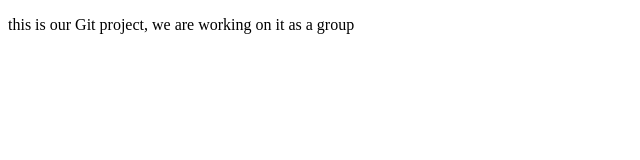
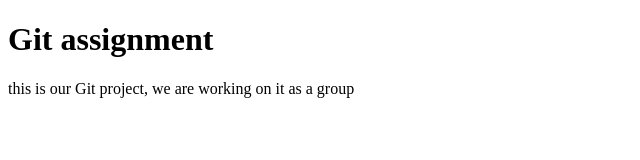
Before and after one commit to OsaidM/trying_conflicts, a plain HTML site: page index.html in a window 1280 px wide. Shown: the whole page, without its empty margins (0-640 px from the left). Drawn offline with Linux system fonts and the light colour scheme.

Commit message:
modifile

```diff
--- a/index.html
+++ b/index.html
@@ -6,6 +6,7 @@
   <title>Document</title>
 </head>
 <body>
+  <h1>Git assignment</h1>
   <p> this is our Git project, we are working on it as a group</p>
 
 </body>
```
